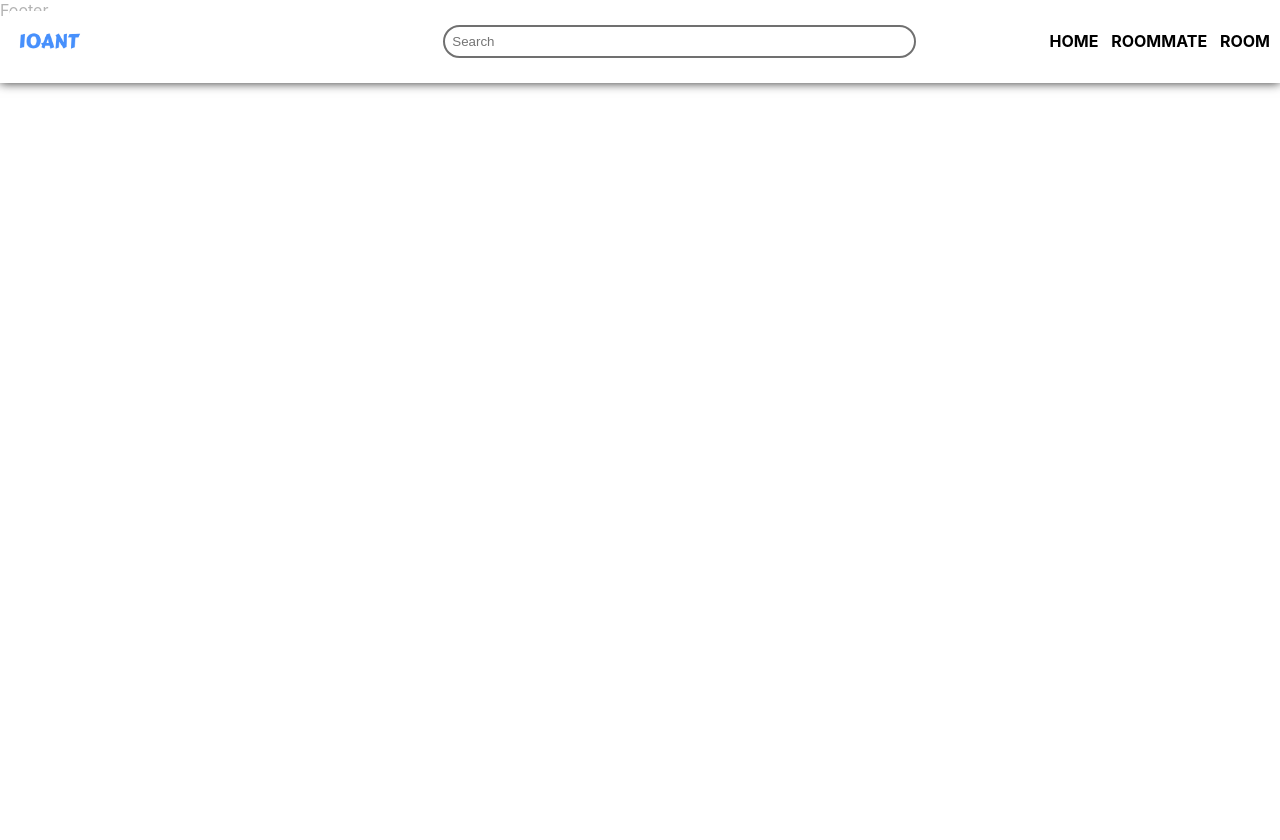
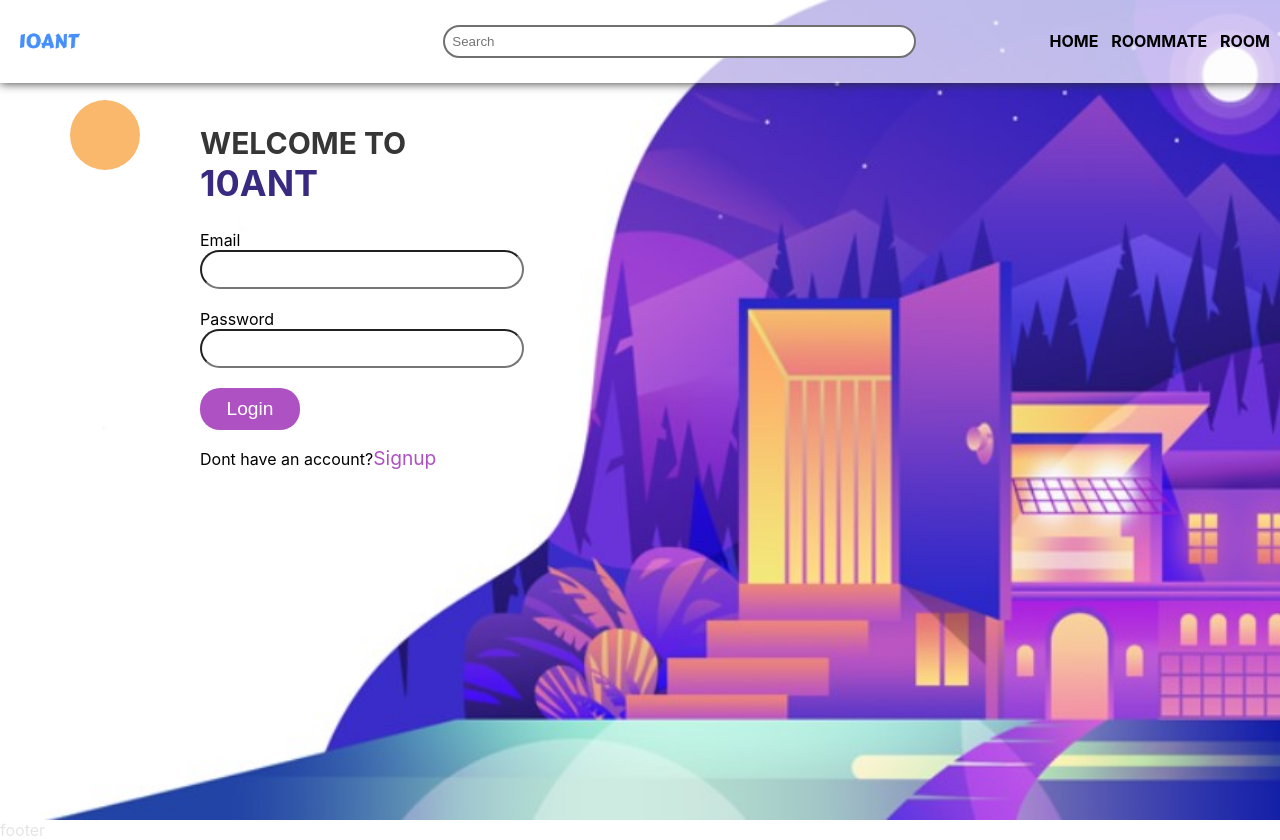
Before and after one commit to vighneshadelkar/10Ant, a React (Create React App) app in the folder 10ant/: page /login in a window 1280 px wide. Before the commit the page ends 800 px from the top, so only its background shows below. Built offline with nearby package versions, Linux system fonts and the light colour scheme.

Commit message:
added login and signup page

```diff
--- a/10ant/src/App.js
+++ b/10ant/src/App.js
@@ -2,7 +2,9 @@ import Home from "./pages/Home/Home";
 import Room from "./component/Room/Room";
 import Topbar from "./component/Topbar/Topbar";
 import Footer from "./component/Footer/Footer";
+import Login from "./pages/Login/Login";
 import { Routes, Route, BrowserRouter } from "react-router-dom";
+import Signup from "./pages/Login/Signup";
 
 function App() {
   return (
@@ -14,6 +16,8 @@ function App() {
         <Routes>
           <Route exact path="/" element={<Home />}></Route>
           <Route exact path="/rooms" element={<Room />}></Route>
+          <Route exact path="/login" element={<Login />}></Route>
+          <Route exact path="/signup" element={<Signup />}></Route>
         </Routes>
       </BrowserRouter>
       <footer>
--- /dev/null
+++ b/10ant/src/component/Footer/Footer.css
@@ -0,0 +1,4 @@
+.footerContainer{
+    z-index: 2;
+    opacity: 0.1;
+}
--- a/10ant/src/component/Footer/Footer.jsx
+++ b/10ant/src/component/Footer/Footer.jsx
@@ -1,7 +1,8 @@
-import React from 'react'
+import React from 'react';
+import "./Footer.css";
 
 export default function Footer() {
   return (
-    <div>Footer</div>
+    <div className="footerContainer">footer</div>
   )
 }
--- /dev/null
+++ b/10ant/src/pages/Login/Login.css
@@ -0,0 +1,60 @@
+
+.loginContainer{
+    margin-right: 0;
+    /* margin-left: 20%; */
+    width: 100%;
+    height: 100vh;
+    background-color: aqua;
+    background-image: url('../../component/Images/loginimg.jpg');
+    background-repeat: no-repeat;
+    /* background-position: center; */
+    background-position: center;
+    background-size: cover;
+    padding: 10px;
+    position: relative;
+}
+.login{
+    position: absolute;
+    top: 200px;
+    left: 200px;
+    /* margin-top: 200px; */
+    /* margin-left: 100px; */
+    justify-content: center;
+    align-items: center;
+}
+.submit-btn{
+    padding: 10px;
+    border: 0;
+    background-color: rgb(174,81,194);
+    border-radius: 20px;
+    color: white;
+    font-size: larger;
+    width:100px;
+}
+
+form input{
+    border-radius: 20px;
+    margin-bottom: 20px;
+    width: 300px;
+    padding: 10px;
+}
+
+.signupLink{
+    color: rgb(174,81,194);
+    font-size: larger;
+}
+
+.title{
+    color: rgb(55,42,128);
+    font-size: larger;
+}
+
+.circle{
+    position: absolute;
+    top: 100px;
+    left: 70px;
+    border-radius: 50%;
+    background-color: rgb(250,184,109);
+    width: 70px;
+    height: 70px;
+}
--- a/10ant/src/pages/Login/Login.jsx
+++ b/10ant/src/pages/Login/Login.jsx
@@ -1,7 +1,25 @@
 import React from 'react'
+import "./Login.css"
 
 export default function Login() {
   return (
-    <div>Login</div>
+    <div className="loginContainer">
+        <div className="loginWrapper">
+            <div className="circle">
+
+            </div>
+            <div className="login">
+                <h2>WELCOME TO <br></br><span className="title">10ANT</span></h2>
+                <form >
+                    <article>Email</article>
+                    <input type="email" name="email" id="lgnemail" />
+                    <article>Password</article>
+                    <input type="password" name="password" id="lgnpass" /><br></br>
+                    <button className='submit-btn' type='submit'>Login</button>
+                </form>
+                <p>Dont have an account?<span className='signupLink'>Signup</span></p>
+            </div>
+        </div>
+    </div>
   )
 }
--- /dev/null
+++ b/10ant/src/pages/Login/Signup.css
@@ -0,0 +1,60 @@
+
+.loginContainer{
+    margin-right: 0;
+    /* margin-left: 20%; */
+    width: 100%;
+    height: 100vh;
+    background-color: aqua;
+    background-image: url('../../component/Images/loginimg.jpg');
+    background-repeat: no-repeat;
+    /* background-position: center; */
+    background-position: center;
+    background-size: cover;
+    padding: 10px;
+    position: relative;
+}
+.login{
+    position: absolute;
+    top: 100px;
+    left: 200px;
+    /* margin-top: 200px; */
+    /* margin-left: 100px; */
+    justify-content: center;
+    align-items: center;
+}
+.submit-btn{
+    padding: 10px;
+    border: 0;
+    background-color: rgb(174,81,194);
+    border-radius: 20px;
+    color: white;
+    font-size: larger;
+    width:100px;
+}
+
+form input{
+    border-radius: 20px;
+    margin-bottom: 20px;
+    width: 300px;
+    padding: 10px;
+}
+
+.signupLink{
+    color: rgb(174,81,194);
+    font-size: larger;
+}
+
+.title{
+    color: rgb(55,42,128);
+    font-size: larger;
+}
+
+.circle{
+    position: absolute;
+    top: 100px;
+    left: 70px;
+    border-radius: 50%;
+    background-color: rgb(250,184,109);
+    width: 70px;
+    height: 70px;
+}
--- /dev/null
+++ b/10ant/src/pages/Login/Signup.jsx
@@ -0,0 +1,35 @@
+import React from "react";
+import "./Signup.css"
+
+export default function Signup() {
+  return (
+    <div className="loginContainer">
+      <div className="loginWrapper">
+        <div className="circle"></div>
+        <div className="login">
+          <h2>
+            WELCOME TO <br></br>
+            <span className="title">10ANT</span>
+          </h2>
+          <form>
+            <article>Username</article>
+            <input type="text" name="username" />
+            <article>Email</article>
+            <input type="email" name="email" />
+            <article>Password</article>
+            <input type="password" name="password" />
+            <article>Confirm Password</article>
+            <input type="password" name="password" />
+            <br></br>
+            <button className="submit-btn" type="submit">
+              Login
+            </button>
+          </form>
+          <p>
+            Dont have an account?<span className="signupLink">Login</span>
+          </p>
+        </div>
+      </div>
+    </div>
+  );
+}
```
Also changed, not shown: 10ant/src/component/Images/loginimg.jpg (added).
